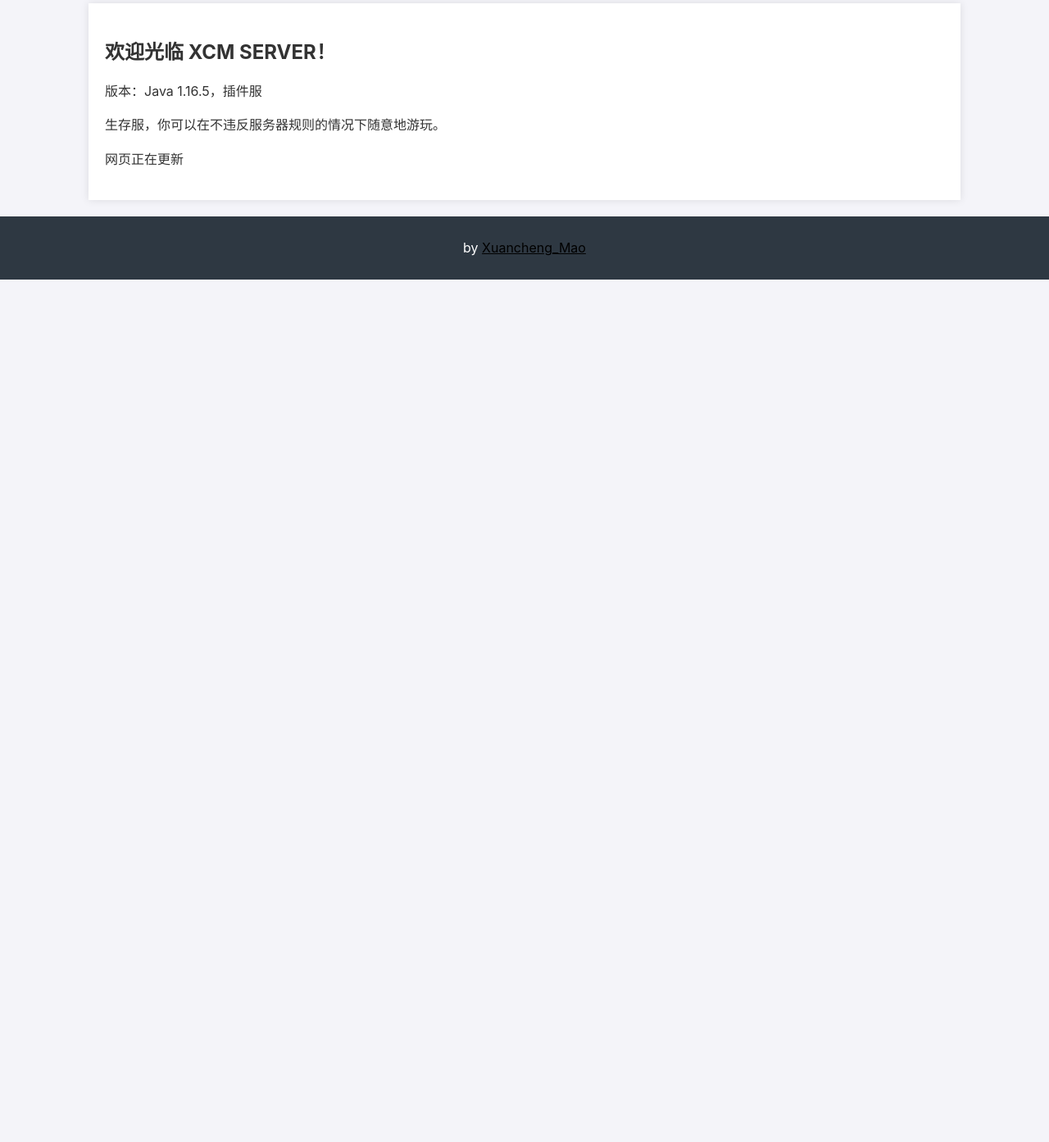
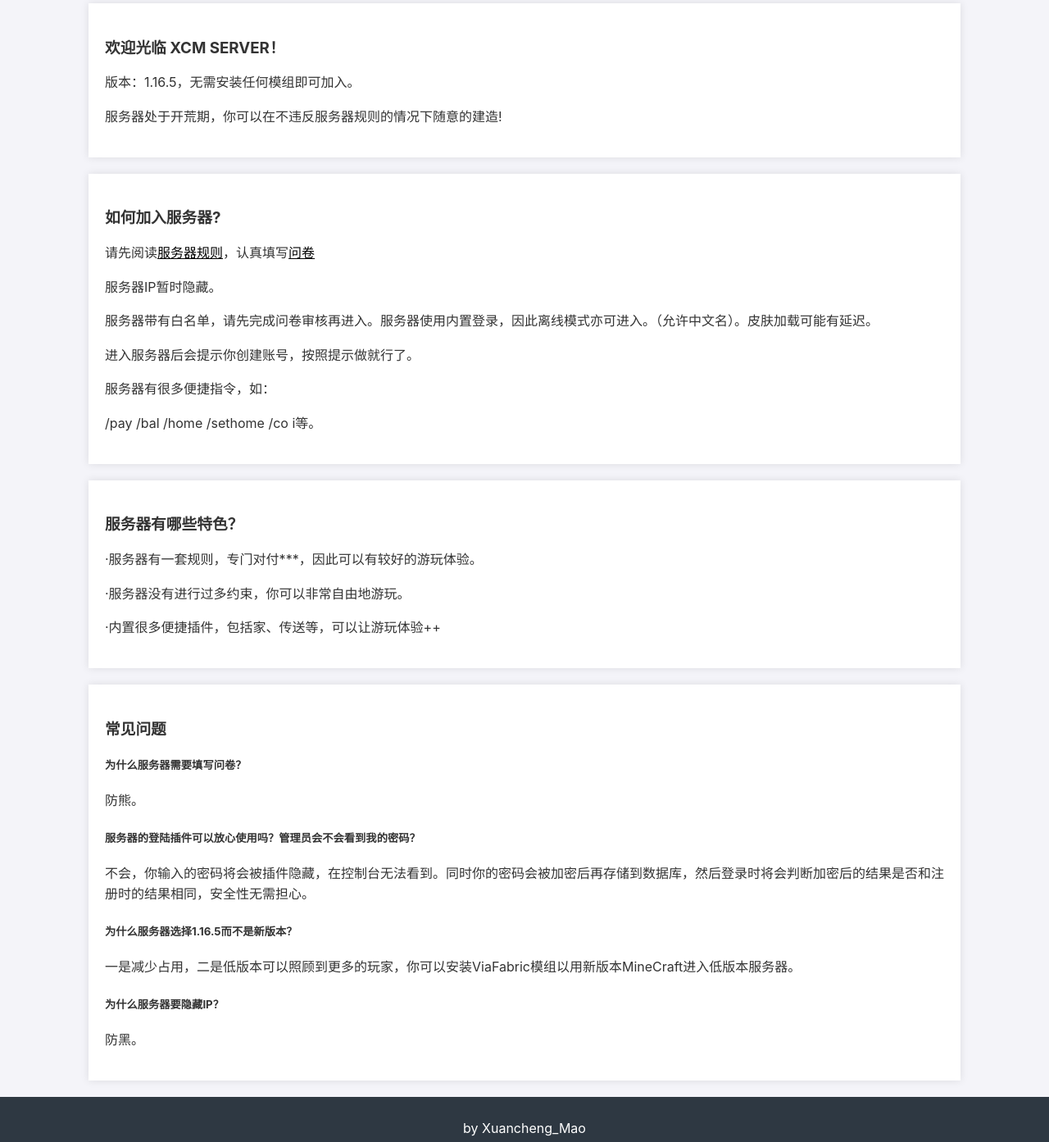
Before and after one commit to oneTSR/oneTSR.github.io, a plain HTML site: page index.html in a window 1280 px wide. Shown: the part 16-1409 px from the top of the page at 82% size. Before the commit the page ends 800 px from the top, so only its background shows below. Drawn offline with Linux system fonts and the light colour scheme.

Commit message:
Update index.html

```diff
--- a/index.html
+++ b/index.html
@@ -53,14 +53,39 @@
 catch(e){window.attachEvent("onload", $buo_f)}
 </script>
 <body>
+	<section>
+		<h3>欢迎光临 XCM SERVER！</h3>
+		<p>版本：1.16.5，无需安装任何模组即可加入。</p>
+        <p>服务器处于开荒期，你可以在不违反服务器规则的情况下随意的建造!</p>
+	</section>
     <section>
-        <h2>欢迎光临 XCM SERVER！</h2>
-        <p>版本：Java 1.16.5，插件服</p>
-        <p>生存服，你可以在不违反服务器规则的情况下随意地游玩。</p>
-        <p>网页正在更新</p>
+        <h3>如何加入服务器?</h3>
+        <p>请先阅读<a href="https://onetsr.github.io/rules.html">服务器规则</a>，认真填写<a href="https://wj.qq.com/s2/16441285/ea4e/">问卷</a></p>
+        <p>服务器IP暂时隐藏。</p>
+        <p>服务器带有白名单，请先完成问卷审核再进入。服务器使用内置登录，因此离线模式亦可进入。（允许中文名）。皮肤加载可能有延迟。</p>
+        <p>进入服务器后会提示你创建账号，按照提示做就行了。</p>
+        <p>服务器有很多便捷指令，如：</p>
+        <p>/pay /bal /home /sethome /co i等。</p>
+    </section>
+    <section>
+        <h3>服务器有哪些特色？</h3>
+        <p>·服务器有一套规则，专门对付***，因此可以有较好的游玩体验。</p>
+        <p>·服务器没有进行过多约束，你可以非常自由地游玩。</p>
+        <p>·内置很多便捷插件，包括家、传送等，可以让游玩体验++</p>
+    </section>
+    <section>
+        <h3>常见问题</h3>
+        <h5>为什么服务器需要填写问卷？</h5>
+        <p>防熊。</p>
+        <h5>服务器的登陆插件可以放心使用吗？管理员会不会看到我的密码？</h5>
+        <p>不会，你输入的密码将会被插件隐藏，在控制台无法看到。同时你的密码会被加密后再存储到数据库，然后登录时将会判断加密后的结果是否和注册时的结果相同，安全性无需担心。</p>
+        <h5>为什么服务器选择1.16.5而不是新版本？</h5>
+        <p>一是减少占用，二是低版本可以照顾到更多的玩家，你可以安装ViaFabric模组以用新版本MineCraft进入低版本服务器。</p>
+        <h5>为什么服务器要隐藏IP？</h5>
+        <p>防黑。</p>
     </section>
     <footer>
-        <p>by <a href="https://www.luogu.com.cn/user/995474">Xuancheng_Mao</a></p>
+        <p>by Xuancheng_Mao</p>
     </footer>
 </body>
 </html>
```
